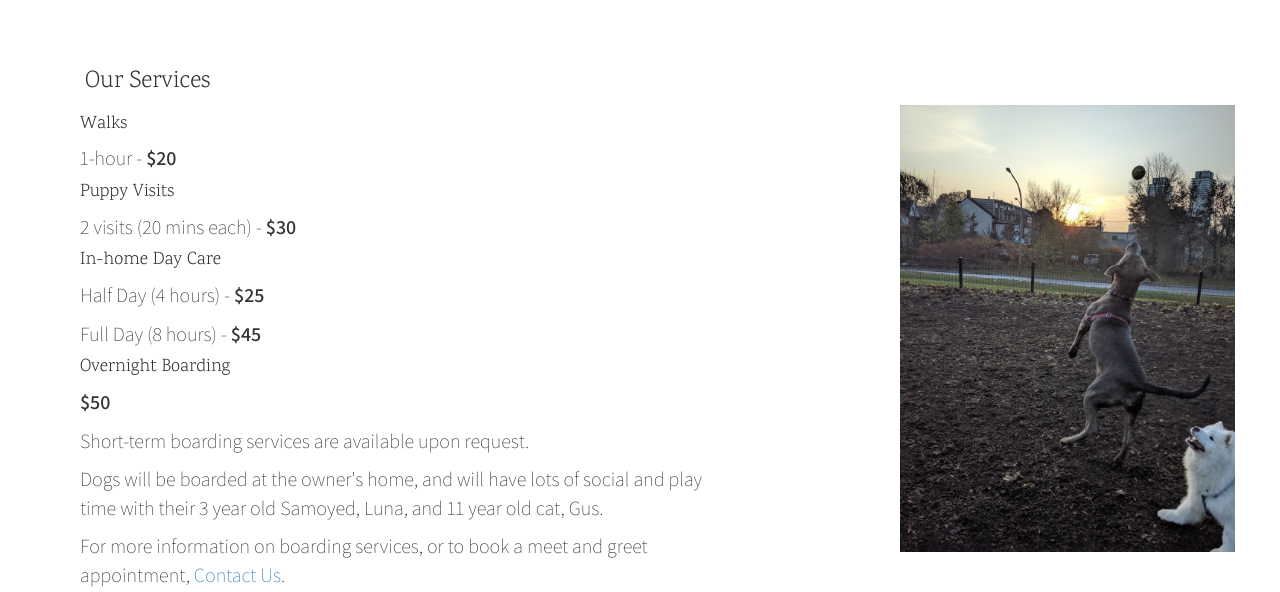
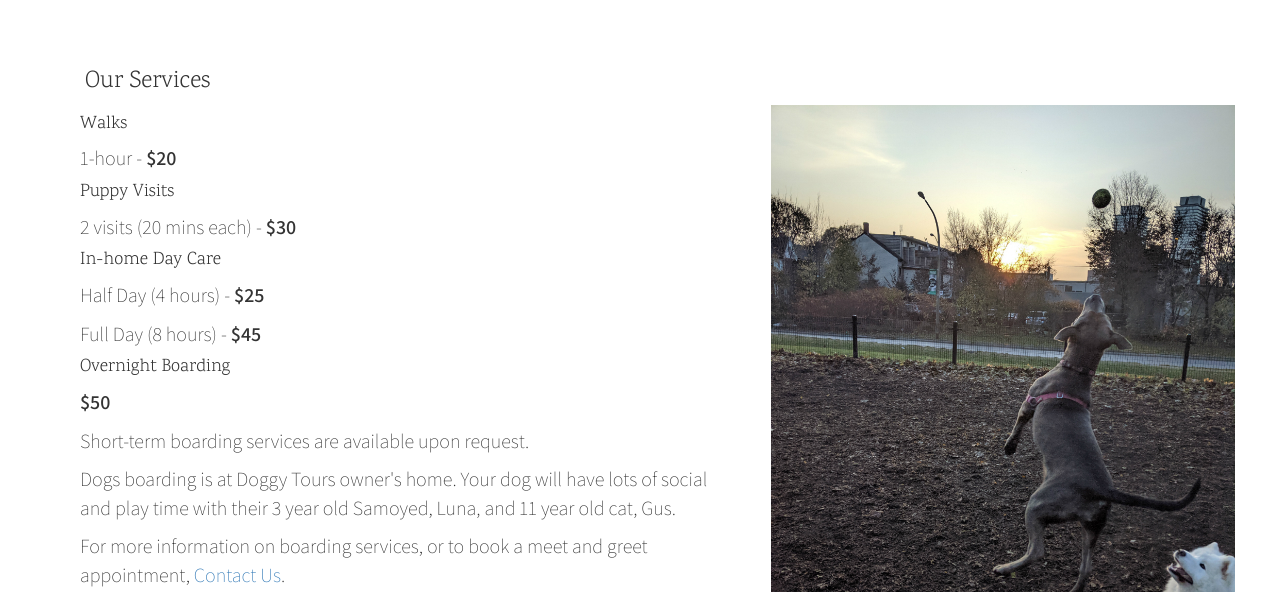
Before and after one commit to rachcop/doggytourstoronto.github.io, a website: page services.html in a window 1280 px wide. Shown: the part 360-952 px from the top of the page. Drawn offline with Linux system fonts and the light colour scheme.

Commit message:
new changes

```diff
--- a/services.html
+++ b/services.html
@@ -50,7 +50,7 @@
 						<h4>Overnight Boarding</h4>
 						<p><strong>$50</strong></p>
 						<p class="boarding">Short-term boarding services are available upon request. </p>
-						<p>Dogs will be boarded at the owner's home, and will have lots of social and play time with their 3 year old Samoyed, Luna, and 11 year old cat, Gus.</p>
+						<p>Dogs boarding is at Doggy Tours owner's home. Your dog will have lots of social and play time with their 3 year old Samoyed, Luna, and 11 year old cat, Gus.</p>
 						<p class="touch">For more information on boarding services, or to book a meet and greet appointment, <a href="contact.html">Contact Us</a>.</p>
 						<p class="smaller">Prices subject to change. <br>Standard prices based on behavioural assessment and meet and greet. <br>Extra fees apply for services outside of service area boundaries.</p>
 					</div><!--/.our-services-->
--- a/styles/custom.css
+++ b/styles/custom.css
@@ -112,7 +112,7 @@ footer {
 }
 
 .services-image img {
-	width: 65%;
+	width: 90%;
 }
 
 .photo-gallery {
```
